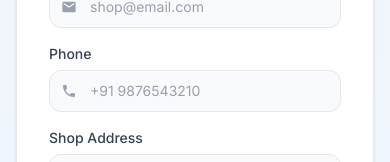
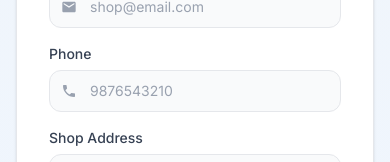
Before and after one commit to VishalSirimalla/printflow-frontend, a React (Vite) app: page /admin/register in a window 390 px wide. Shown: the part 393-555 px from the top of the page. Built offline with nearby package versions, Linux system fonts and the light colour scheme; no server answers.

Commit message:
feat: add phone validation to register forms

```diff
--- a/src/pages/auth/AdminRegister.jsx
+++ b/src/pages/auth/AdminRegister.jsx
@@ -73,10 +73,19 @@ export default function AdminRegister() {
             <Input
               label="Phone"
               type="tel"
-              placeholder="+91 9876543210"
+              placeholder="9876543210"
               icon={<MdPhone />}
               error={errors.phone?.message}
-              {...register('phone', { required: 'Phone is required' })}
+              maxLength={10}
+              {...register('phone', {
+                required: 'Phone number is required',
+                pattern: {
+                  value: /^[6-9]\d{9}$/,
+                  message: 'Enter a valid Indian mobile number',
+                },
+                minLength: { value: 10, message: 'Phone number must contain exactly 10 digits' },
+                maxLength: { value: 10, message: 'Phone number must contain exactly 10 digits' },
+              })}
             />
             <Input
               label="Shop Address"
--- a/src/pages/auth/StudentRegister.jsx
+++ b/src/pages/auth/StudentRegister.jsx
@@ -73,10 +73,19 @@ const onSubmit = async (data) => {
             <Input
               label="Phone Number"
               type="tel"
-              placeholder="+91 9876543210"
+              placeholder="9876543210"
               icon={<MdPhone />}
               error={errors.phone?.message}
-              {...register('phone', { required: 'Phone is required' })}
+              maxLength={10}
+              {...register('phone', {
+                required: 'Phone number is required',
+                pattern: {
+                  value: /^[6-9]\d{9}$/,
+                  message: 'Enter a valid Indian mobile number',
+                },
+                minLength: { value: 10, message: 'Phone number must contain exactly 10 digits' },
+                maxLength: { value: 10, message: 'Phone number must contain exactly 10 digits' },
+              })}
             />
             <Input
               label="Password"
```
